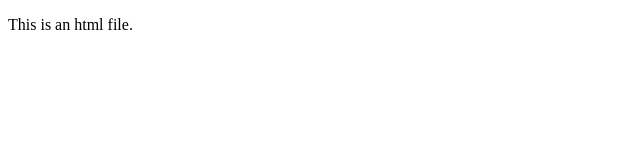
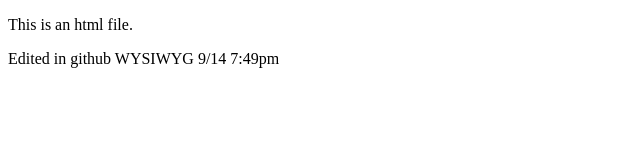
Before and after one commit to markkazanski/testrepo, a plain HTML site: page index.html in a window 1280 px wide. Shown: the whole page, without its empty margins (0-640 px from the left). Drawn offline with Linux system fonts and the light colour scheme.

Commit message:
Update index.html
edited in github

```diff
--- a/index.html
+++ b/index.html
@@ -5,5 +5,6 @@
 </head>
 <body>
 	<p>This is an html file.</p>
+	<p>Edited in github WYSIWYG 9/14 7:49pm</p>
 </body>
 </html>
```
